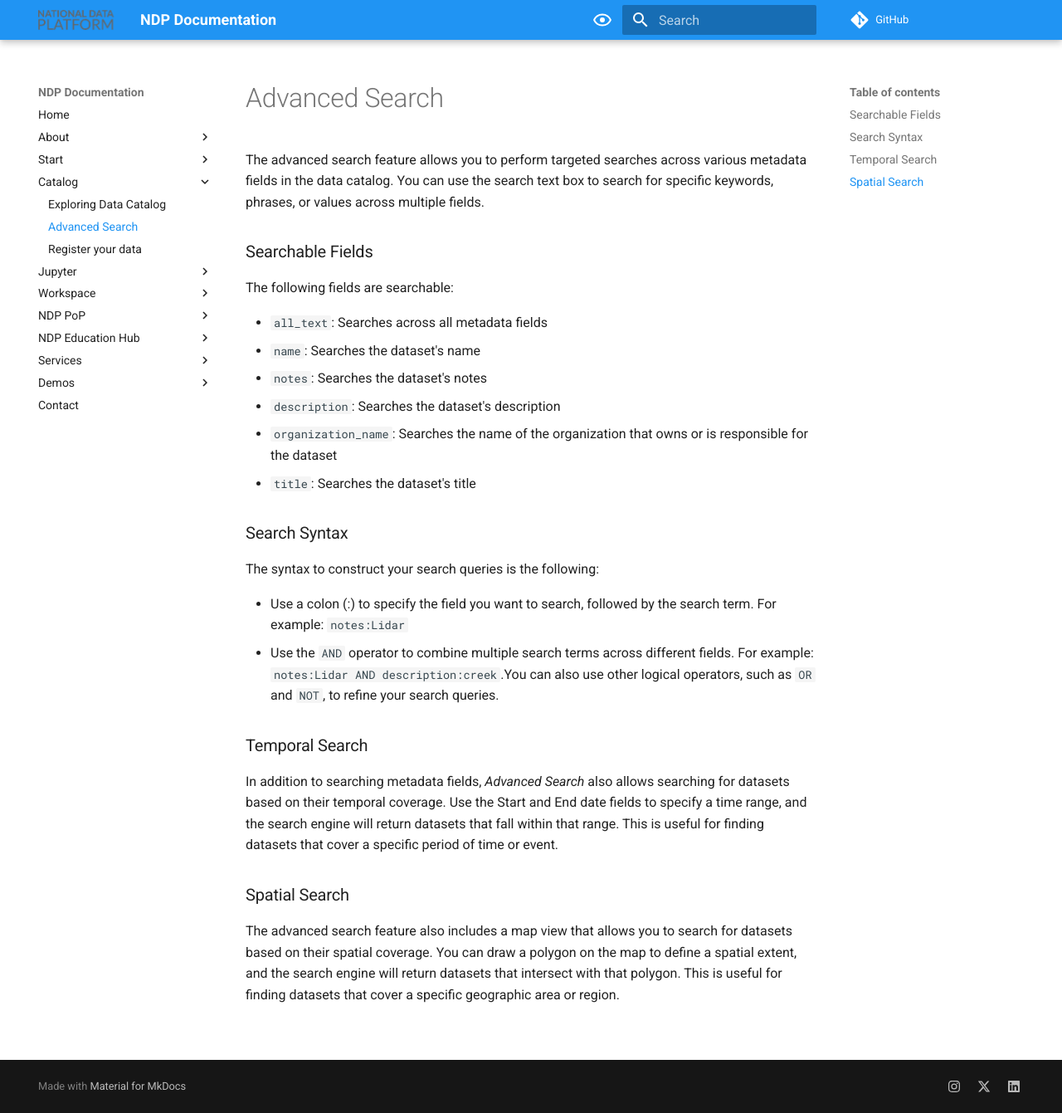
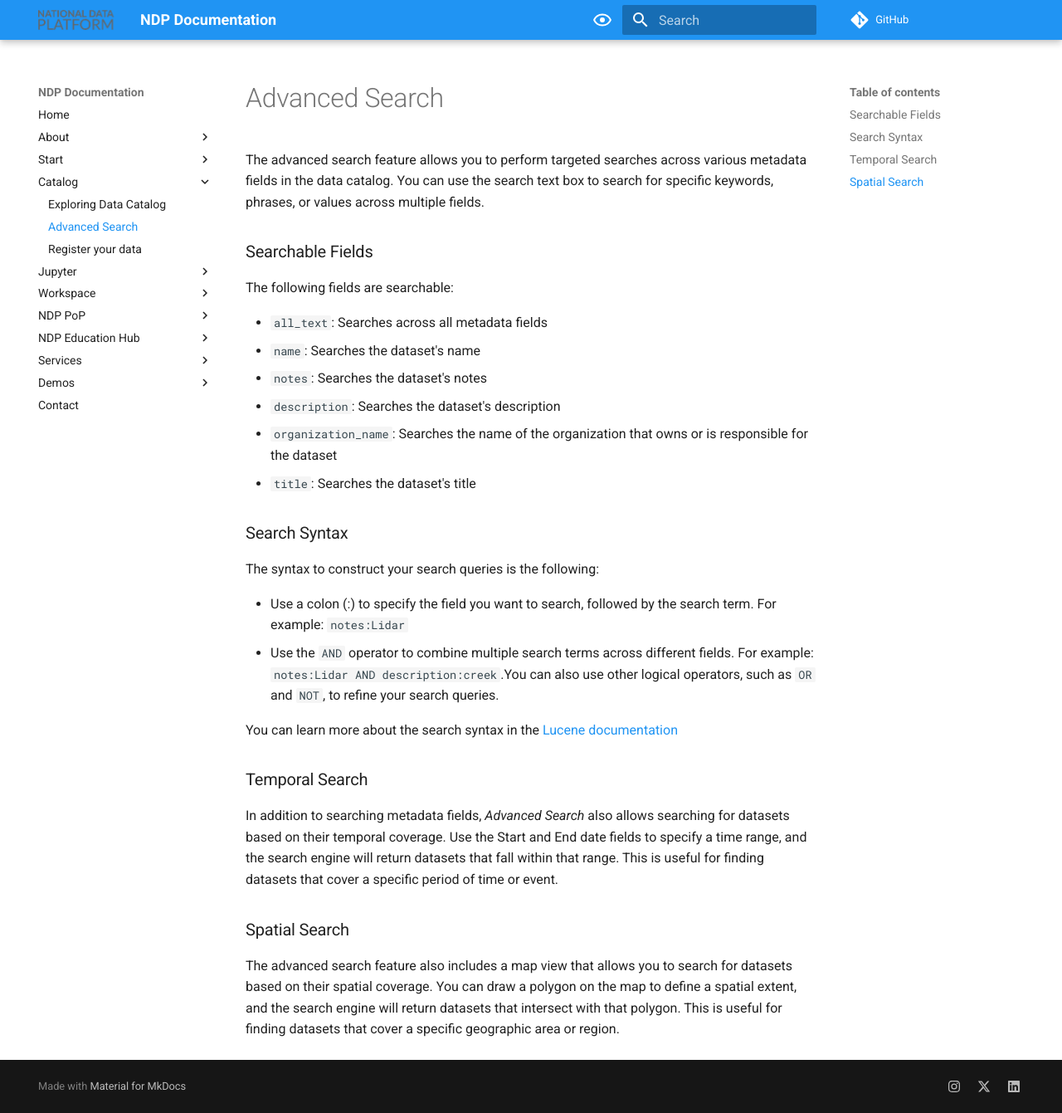
Before and after one commit to national-data-platform/ndp-documentation, an MkDocs documentation site: the page built from docs/catalog/advanced-search.md, in a window 1280 px wide and 1341 px high. Shown: the whole window at 83% size. Built offline with MkDocs 1.6.1 and Material for MkDocs 9.7.7, drawn with Linux system fonts in a browser that asks for light colours.

Commit message:
Updating Advanced Search

```diff
--- a/docs/catalog/advanced-search.md
+++ b/docs/catalog/advanced-search.md
@@ -20,6 +20,8 @@ The syntax to construct your search queries is the following:
 - Use a colon (:) to specify the field you want to search, followed by the search term. For example: `notes:Lidar`
 - Use the `AND` operator to combine multiple search terms across different fields. For example: `notes:Lidar AND description:creek`.You can also use other logical operators, such as `OR` and `NOT`, to refine your search queries.
 
+You can learn more about the search syntax in the [Lucene documentation](https://lucene.apache.org/core/2_9_4/queryparsersyntax.html)
+
 ### Temporal Search
 
 In addition to searching metadata fields, *Advanced Search* also allows searching for datasets based on their temporal coverage. Use the Start and End date fields to specify a time range, and the search engine will return datasets that fall within that range. This is useful for finding datasets that cover a specific period of time or event.
```
